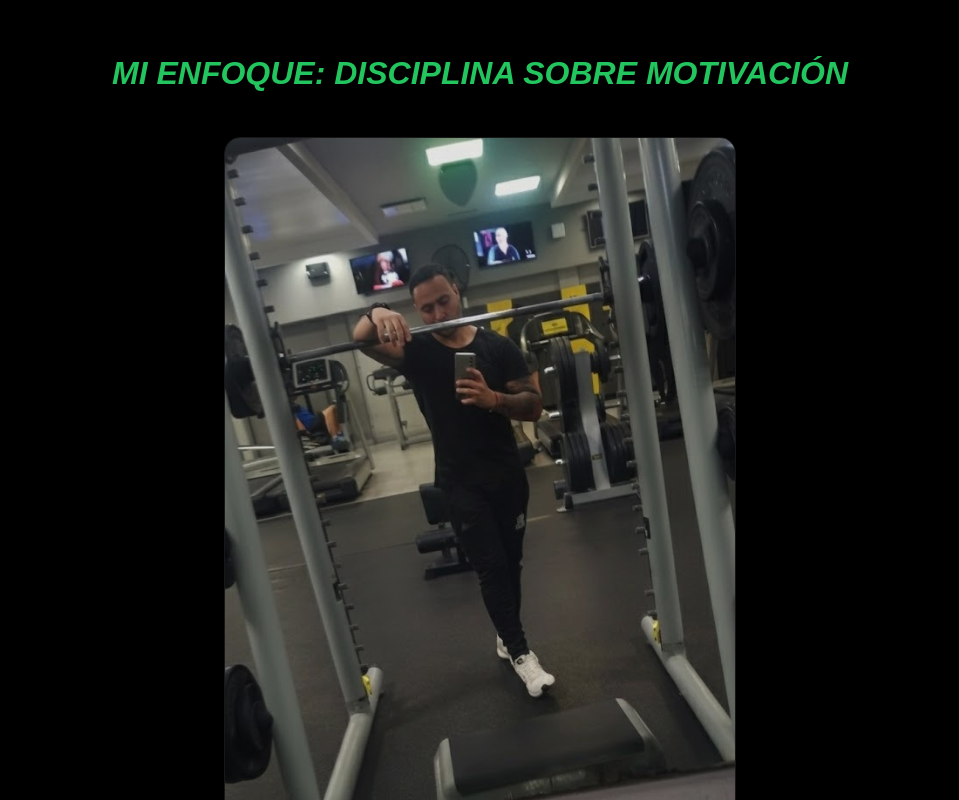
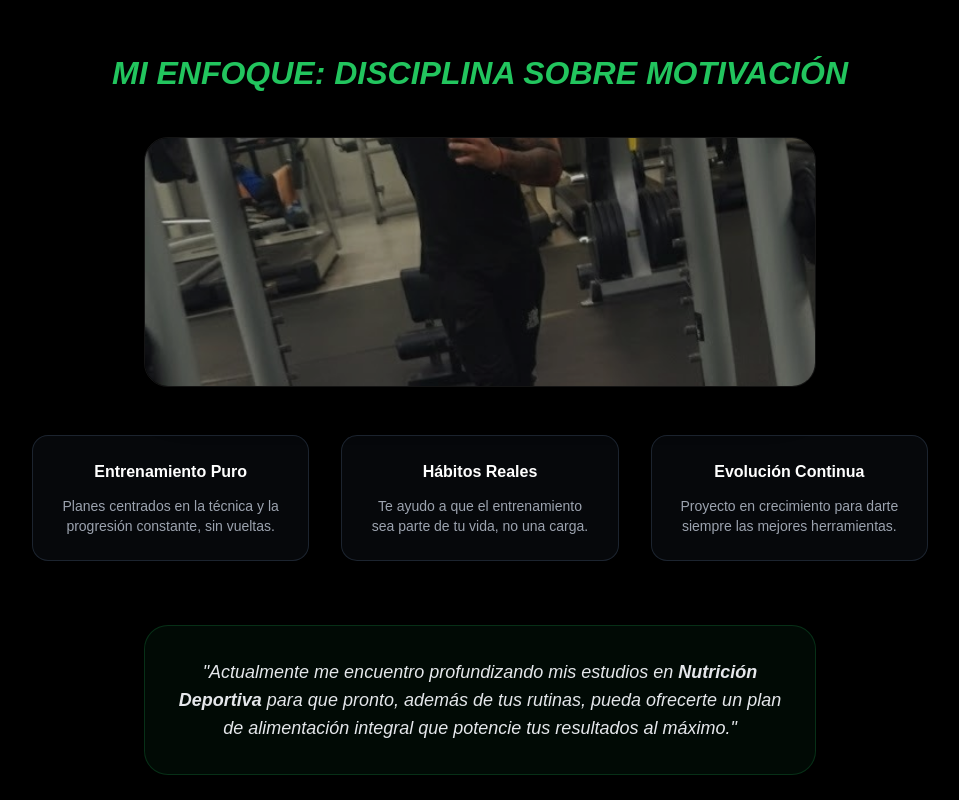
Before and after one commit to dgerlo87/nehuen_flores_fit, a Next.js app: page / in a window 1280 px wide. Shown: the part 2180-2980 px from the top of the page, without its empty margins (160-1119 px from the left). Built offline with nearby package versions, Linux system fonts and the light colour scheme.

Commit message:
Update page.tsx

```diff
--- a/app/page.tsx
+++ b/app/page.tsx
@@ -215,7 +215,7 @@ export default function Page() {
 <img
   src="/entrenamiento-intensidad.jpg"
   alt="Mi Enfoque"
-  className="w-full max-w-lg mx-auto rounded-2xl mb-12 opacity-90 border border-white/10 shadow-xl"
+  className="w-full max-w-2xl mx-auto h-[180px] md:h-[250px] object-cover object-[center_35%] rounded-3xl mb-12 opacity-80 border border-white/10 shadow-2xl"
 />
 
     <div className="grid md:grid-cols-3 gap-8 mb-16">
```
